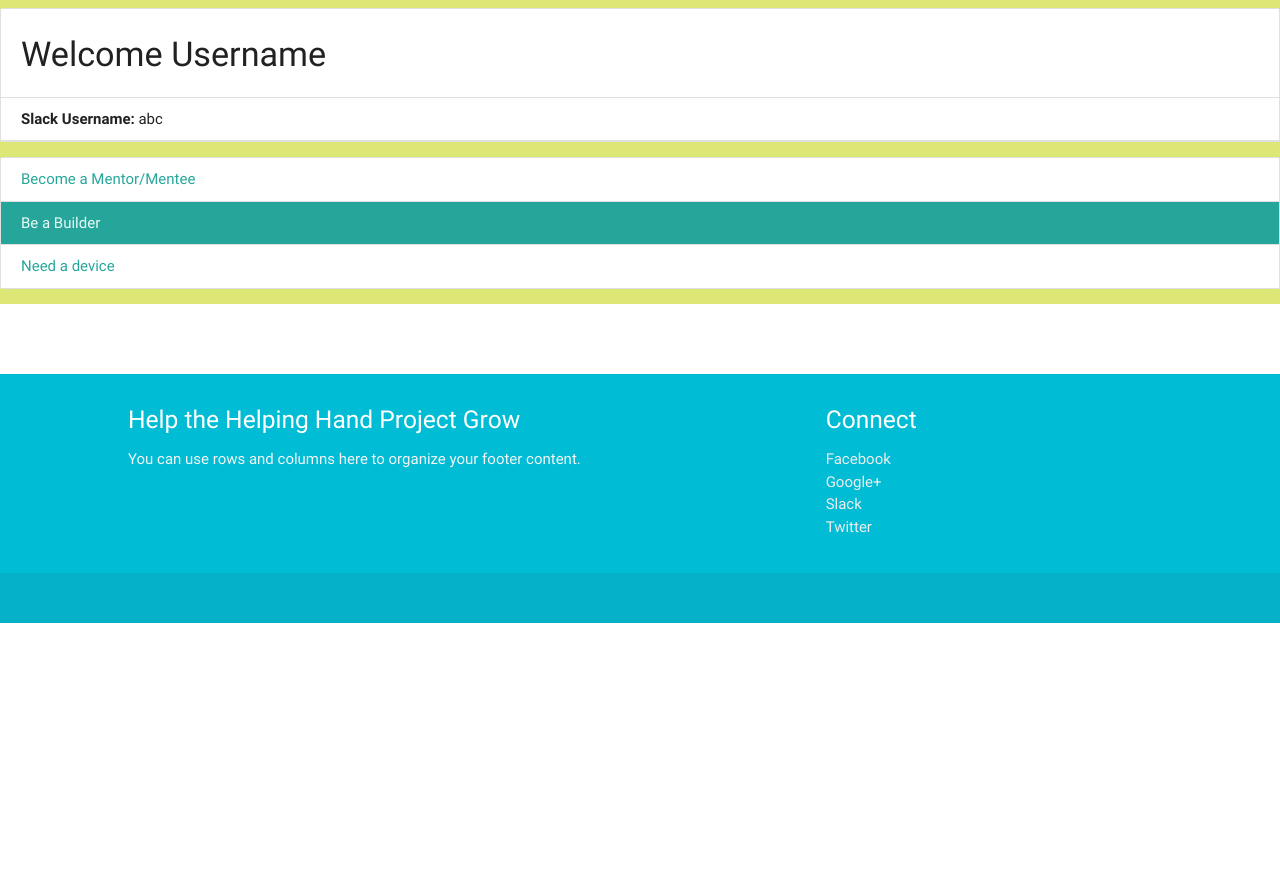
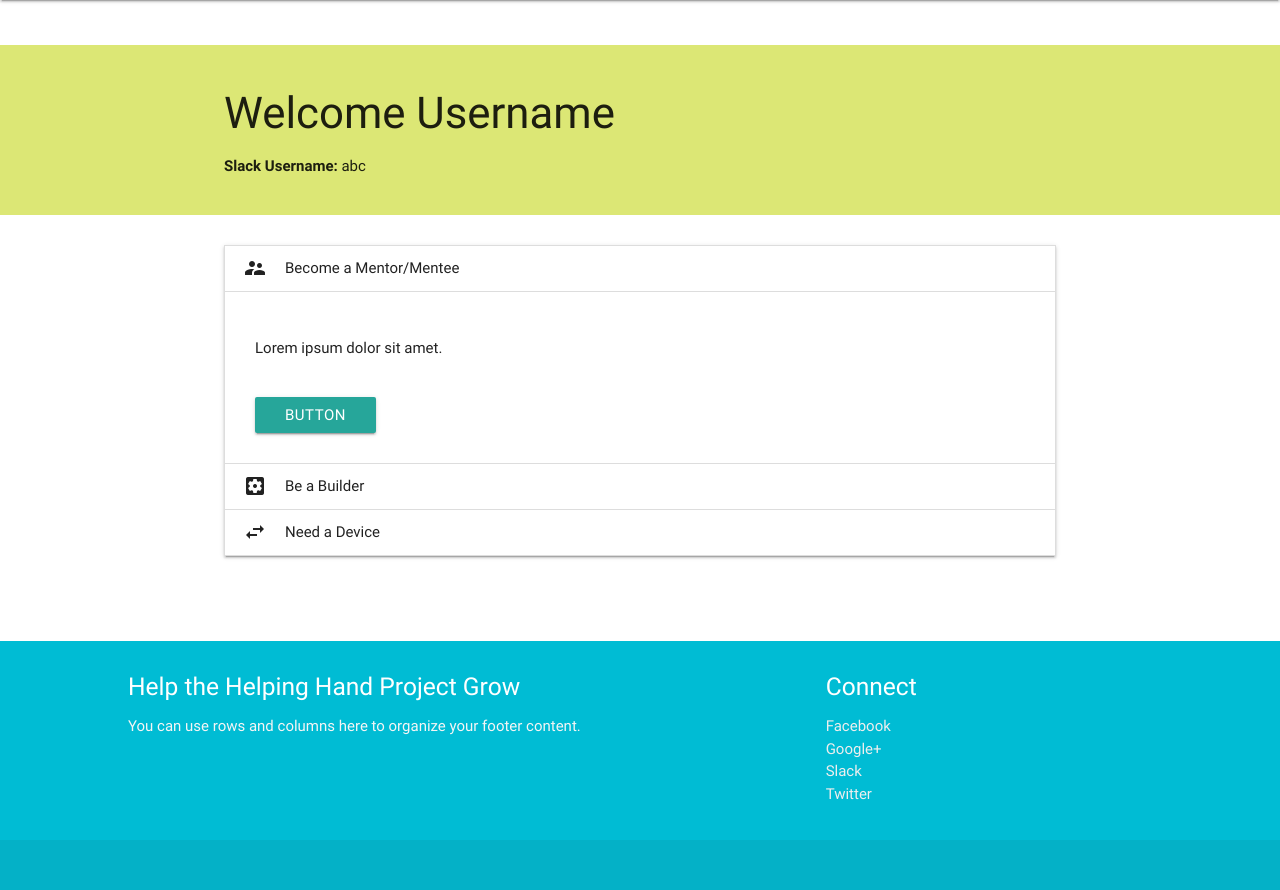
Before and after one commit to crachel8521/Interaction-Design, a PHP site: page /dashboard.html in a window 1280 px wide. Shown: the part 64-954 px from the top of the page. Before the commit the page ends 687 px from the top, so only its background shows below. Run offline with PHP 8.4, Linux system fonts and the light colour scheme; some libraries are stand-ins or nearby versions.

Commit message:
Dashboard Updates

```diff
--- a/materialize-src/css/custom.css
+++ b/materialize-src/css/custom.css
@@ -13,6 +13,10 @@ main {
 .container {
   width: 80%; }
 
+.container-dashboard {
+  width: 65%;
+  margin: auto; }
+
 .flow-text {
   text-align: center; }
 
--- a/materialize-src/dashboard.html
+++ b/materialize-src/dashboard.html
@@ -33,18 +33,36 @@
     </div>
   </nav>
 
-    <div class="col s8 offset-s2 lime lighten-2">
-		<ul class="collection with-header">
-			<li class="collection-header"><h4>Welcome Username</h4></li>
-			<li class="collection-header"><b>Slack Username:</b> abc</li>
-			</ul>
-   <div class="collection">
-        <a href="#!" class="collection-item">Become a Mentor/Mentee</a>
-        <a href="#!" class="collection-item active">Be a Builder</a>
-        <a href="#!" class="collection-item">Need a device</a>
-      </div>
+<div>
+  <br><br>
+  <div class="lime lighten-2">
+    <div class="container-dashboard">
+      <br>
+    <h3>Welcome Username</h3>
+    <p><b>  Slack Username:</b> abc</p>
+    <br>
+  </div>
+</div>
+<br>
 
-    </div>
+<div class="container-dashboard">
+    <ul class="collapsible white" data-collapsible="accordion">
+    <li>
+      <div class="collapsible-header active"><i class="material-icons">supervisor_account</i>Become a Mentor/Mentee</div>
+      <div class="collapsible-body"><span><p>Lorem ipsum dolor sit amet.</p></span><br><a class="waves-effect waves-light btn">button</a><br></div>
+    </li>
+    <li>
+      <div class="collapsible-header"><i class="material-icons">settings_applications</i>Be a Builder</div>
+      <div class="collapsible-body"><span><p>Lorem ipsum dolor sit amet.</p></span><br><a class="waves-effect waves-light btn">button</a><br></div>
+    </li>
+    <li>
+      <div class="collapsible-header"><i class="material-icons">swap_horiz</i>Need a Device</div>
+      <div class="collapsible-body"><span><p>Lorem ipsum dolor sit amet.</p></span><br><a class="waves-effect waves-light btn">button</a><br></div>
+    </li>
+  </ul>
+</div>
+
+
 
 
 
@@ -53,7 +71,7 @@
 
 
 <div class="row" style="height:50px"></div>
-
+</div>
 
 
 
--- a/materialize-src/sass/custom.sass
+++ b/materialize-src/sass/custom.sass
@@ -14,6 +14,10 @@ main
 .container
   width: 80%
 
+.container-dashboard
+  width: 65%
+  margin: auto
+
 .flow-text
   text-align: center
 
```
Also changed, not shown: 1 other file.
